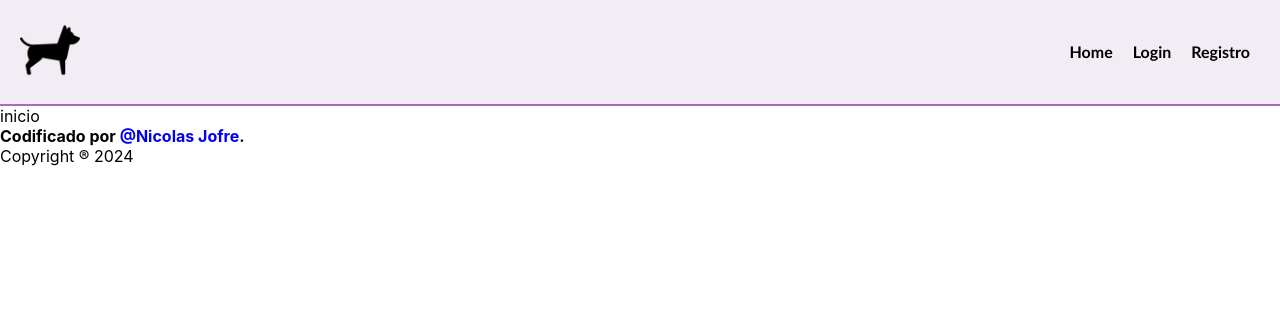
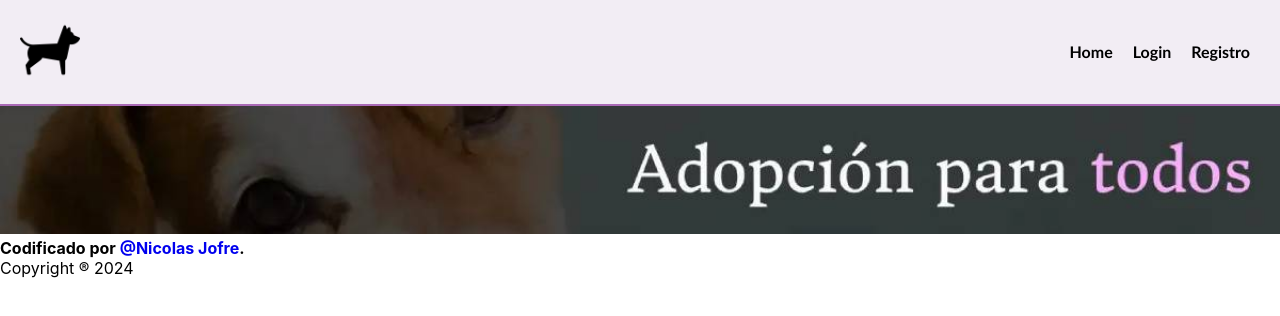
Before and after one commit to nicojofre5/adoption, a React (Create React App) app: page / in a window 1280 px wide. Shown: the top 316 px of the page. Built offline with nearby package versions, Linux system fonts and the light colour scheme.

Commit message:
Cambios en banner inicial y paginas registro

```diff
--- a/src/App.css
+++ b/src/App.css
@@ -34,3 +34,10 @@ a{
 .nav-link:hover{
   color: rgb(196, 124, 209);
 }
+
+/* Inicio banner */
+
+.cont-img-banner img{
+
+  width: 100%;
+}
--- a/src/App.js
+++ b/src/App.js
@@ -2,11 +2,13 @@ import './App.css';
 import { BrowserRouter as Router} from "react-router-dom";
 import Rutas from "./components/Rutas";
 import NavBar from "./components/NavBar";
+
 import Footer from "./components/Footer";
 function App() {
   return (
     <Router>
       <NavBar />
+
       <Rutas />
       <Footer />
     </Router>
--- /dev/null
+++ b/src/components/Banner.jsx
@@ -0,0 +1,11 @@
+import React from "react";
+import Bannerimg from "../img/banneeradopta.jpg";
+function Banner(){
+    return(
+        <div className="cont-img-banner">
+            <img src={Bannerimg} alt="Imagen banner" />
+        </div>
+    );
+}
+
+export default Banner;
--- a/src/pages/Home.jsx
+++ b/src/pages/Home.jsx
@@ -1,8 +1,11 @@
 import React from "react";
-
+import BannerInicial from '../components/Banner';
 function Home(){
     return(
-       <div>inicio</div>
+       <>
+        <BannerInicial />
+       </>
+
     );
 }
 
--- /dev/null
+++ b/src/services/ProductoServicio.jsx
@@ -0,0 +1,3 @@
+export function getAllProductos(buscar){
+    return fetch(`https://api`).then;
+}
```
Also changed, not shown: src/components/Productos.jsx (+0 -9 lines), src/img/banneeradopta.jpg (added).
